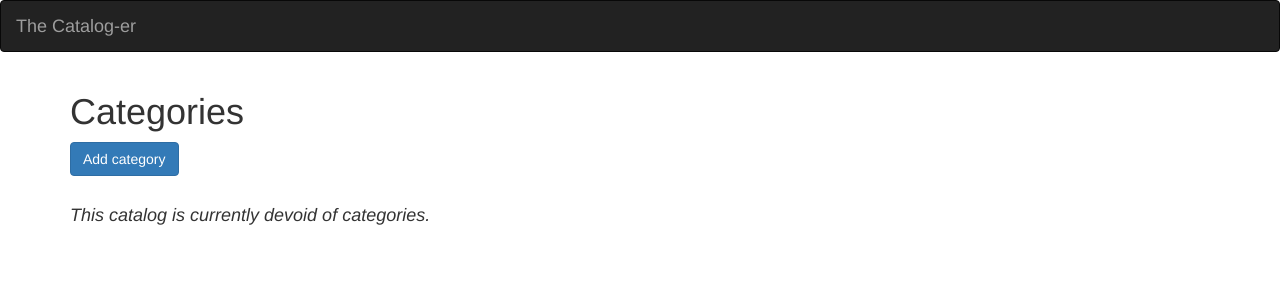
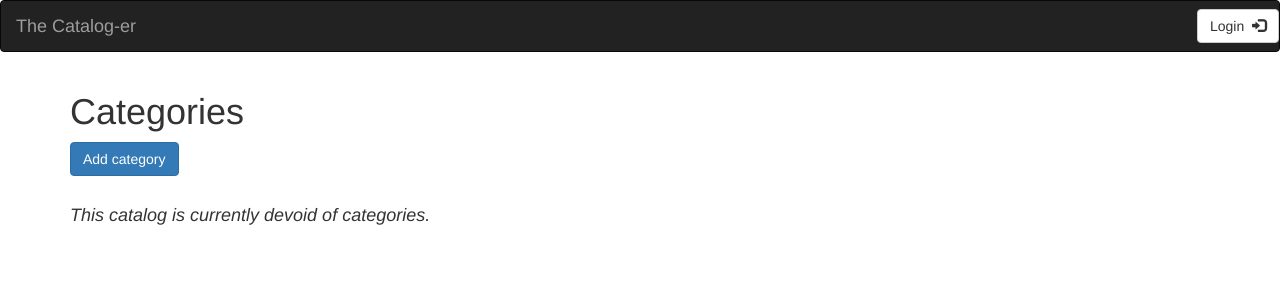
Before and after one commit to air-walk/udacity-item-catalog-app, a Flask app: page / in a window 1280 px wide. Shown: the top 300 px of the page. Run offline with Flask 2, Linux system fonts and the light colour scheme; data that the repository does not hold is empty; some libraries are stand-ins or nearby versions.

Commit message:
adding login button

```diff
--- a/vagrant/catalog/templates/categories.html
+++ b/vagrant/catalog/templates/categories.html
@@ -12,6 +12,9 @@
 <body>
   <nav class="navbar navbar-inverse bg-inverse fixed-top">
     <a class="navbar-brand" href="/">The Catalog-er</a>
+
+    <a href='{{url_for('login')}}' type="button" class="btn btn-default navbar-btn pull-right">
+    Login&nbsp;&nbsp;<span class="glyphicon glyphicon-log-in"></span></a>
   </nav>
 
   <div class="container">
@@ -29,7 +32,7 @@
     <div class="row">
       <div class="col-md-12">
         <h1>Categories</h1>
-        <a href = '{{url_for('newCategory')}}' class='btn btn-primary'>Add category</a>
+        <a href='{{url_for('newCategory')}}' class='btn btn-primary'>Add category</a>
 
         {% if categories|length == 0 %}
           <br><br>
```
